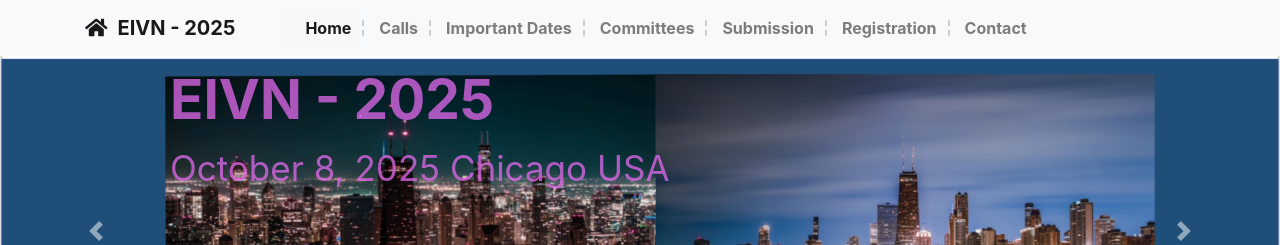
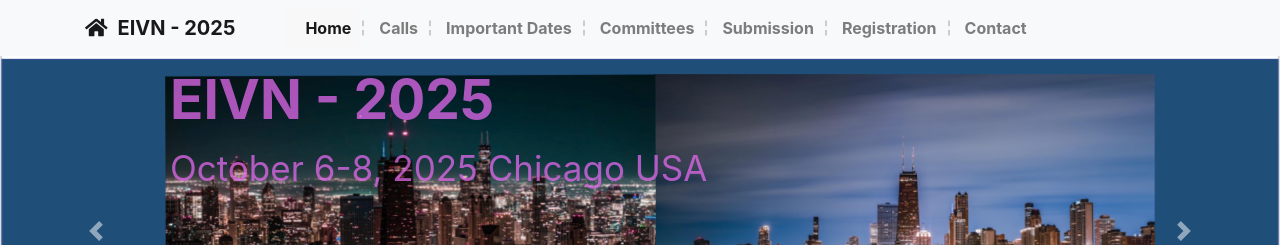
Before and after one commit to ieee-mass-EIVN/EIVN2025, a plain HTML site: page venue.html in a window 1280 px wide. Shown: the top 245 px of the page. Drawn offline with nearby package versions, Linux system fonts and the light colour scheme.

Commit message:
Update venue.html

```diff
--- a/venue.html
+++ b/venue.html
@@ -45,7 +45,7 @@
             <img src="Chicago6.png" class="d-block w-100" alt="Second slide">
             <div class="carousel-caption d-none d-md-block">
               <h5>EIVN - 2025</h5>
-              <p>October 8,  2025 Chicago USA</p>
+              <p>October 6-8,  2025 Chicago USA</p>
             </div>
           </div>
           <!-- Repeat for additional slides -->
```
